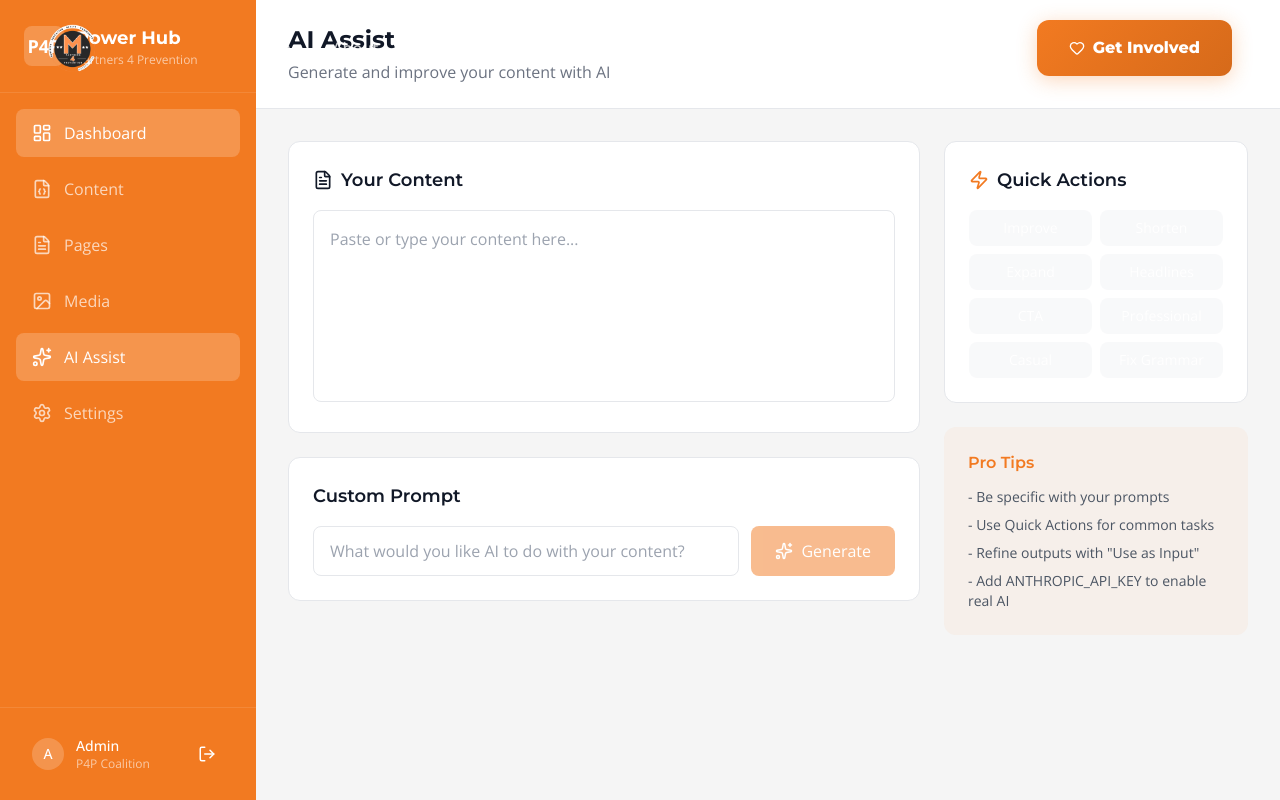
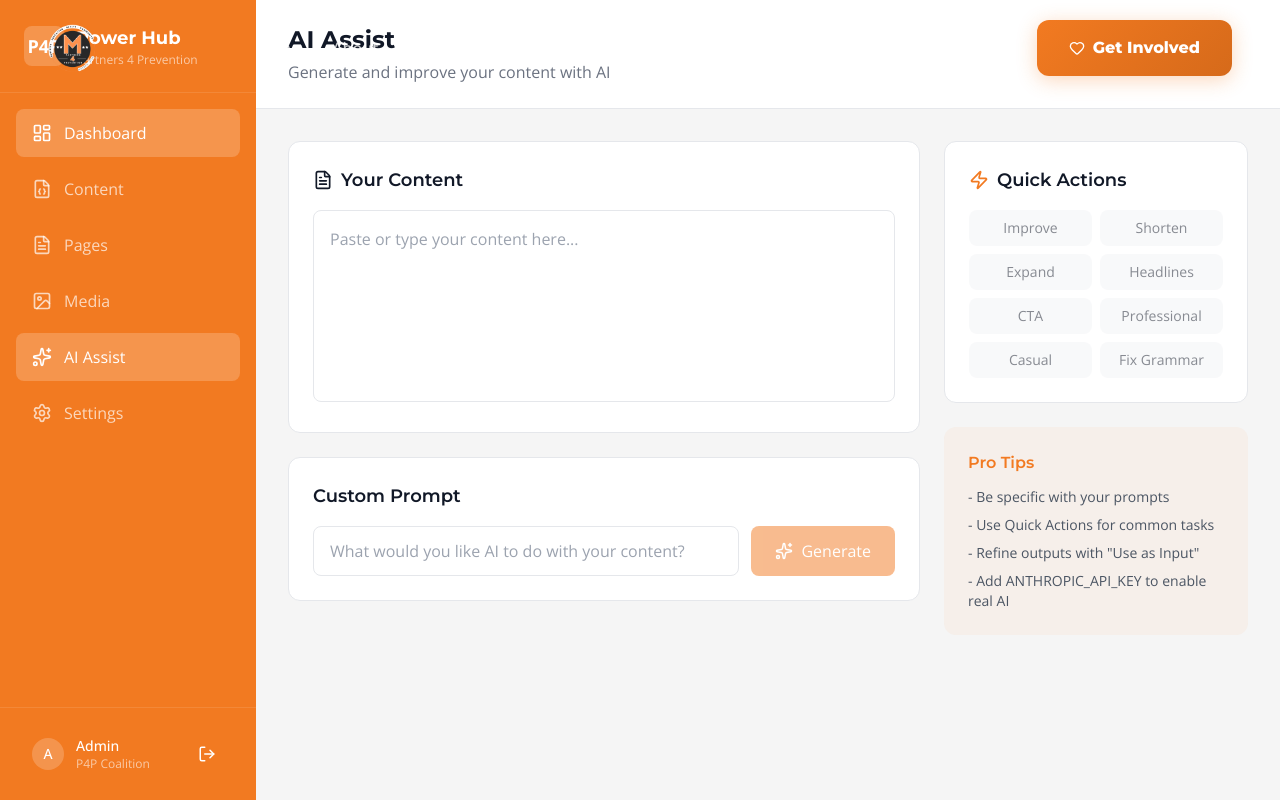
Before and after one commit to BrettLechtenbrerg/P4P-Website, a Next.js app: page /power-hub/dashboard/ai in a window 1280 px wide. Built offline with nearby package versions, Linux system fonts and the light colour scheme; sample sign-in values are in the browser's storage.

Commit message:
Fix AI Assist Quick Action buttons: make text readable

```diff
--- a/app/power-hub/dashboard/ai/page.tsx
+++ b/app/power-hub/dashboard/ai/page.tsx
@@ -136,7 +136,7 @@ export default function AIAssistPage() {
                     key={action.name}
                     onClick={() => handleGenerate(action.prompt)}
                     disabled={loading || !content.trim()}
-                    className="px-3 py-2 text-sm bg-gray-100 hover:bg-[#F27A21] hover:text-white rounded-lg transition-colors disabled:opacity-50"
+                    className="px-3 py-2 text-sm bg-gray-100 text-gray-900 hover:bg-[#F27A21] hover:text-white rounded-lg transition-colors disabled:opacity-50"
                   >
                     {action.name}
                   </button>
```
